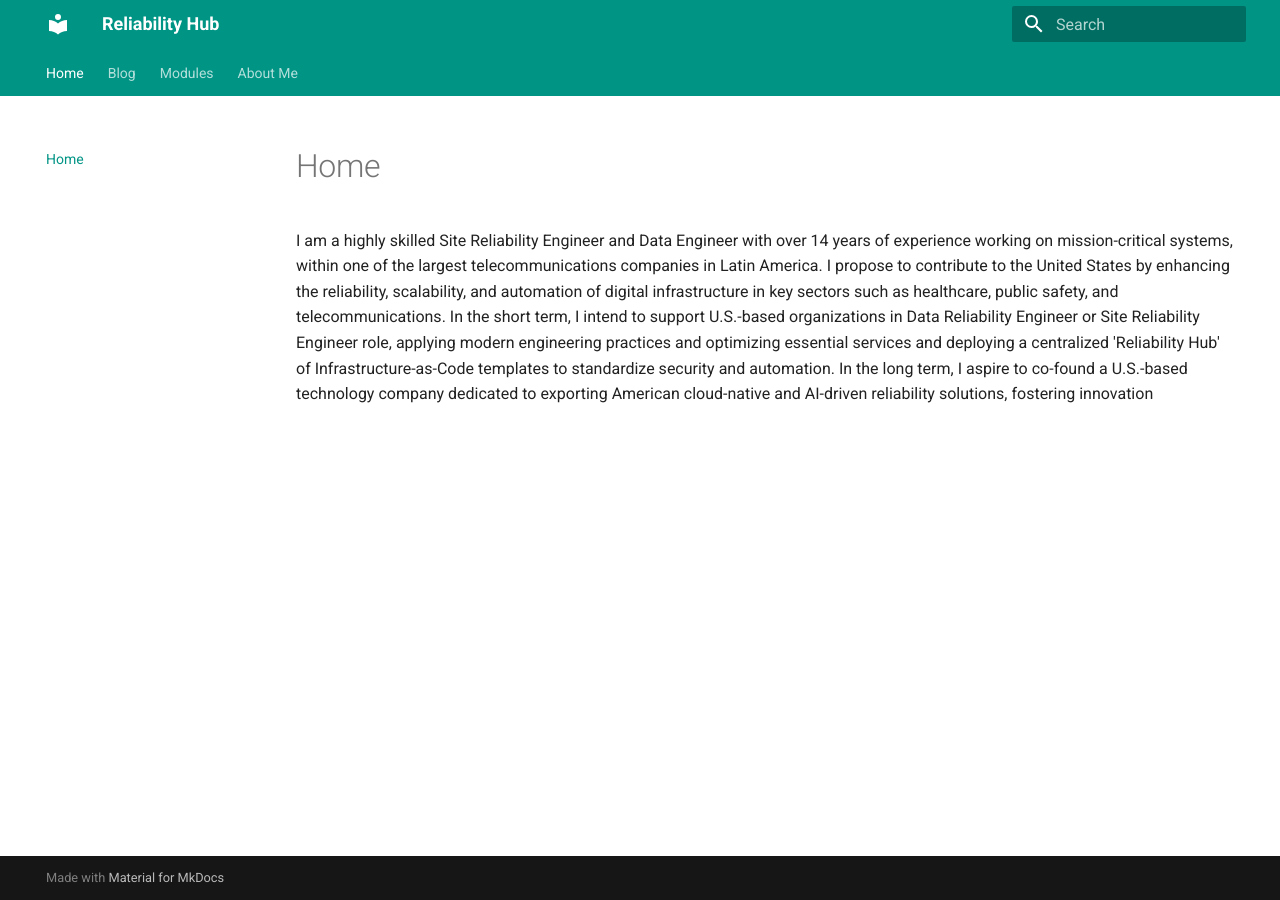
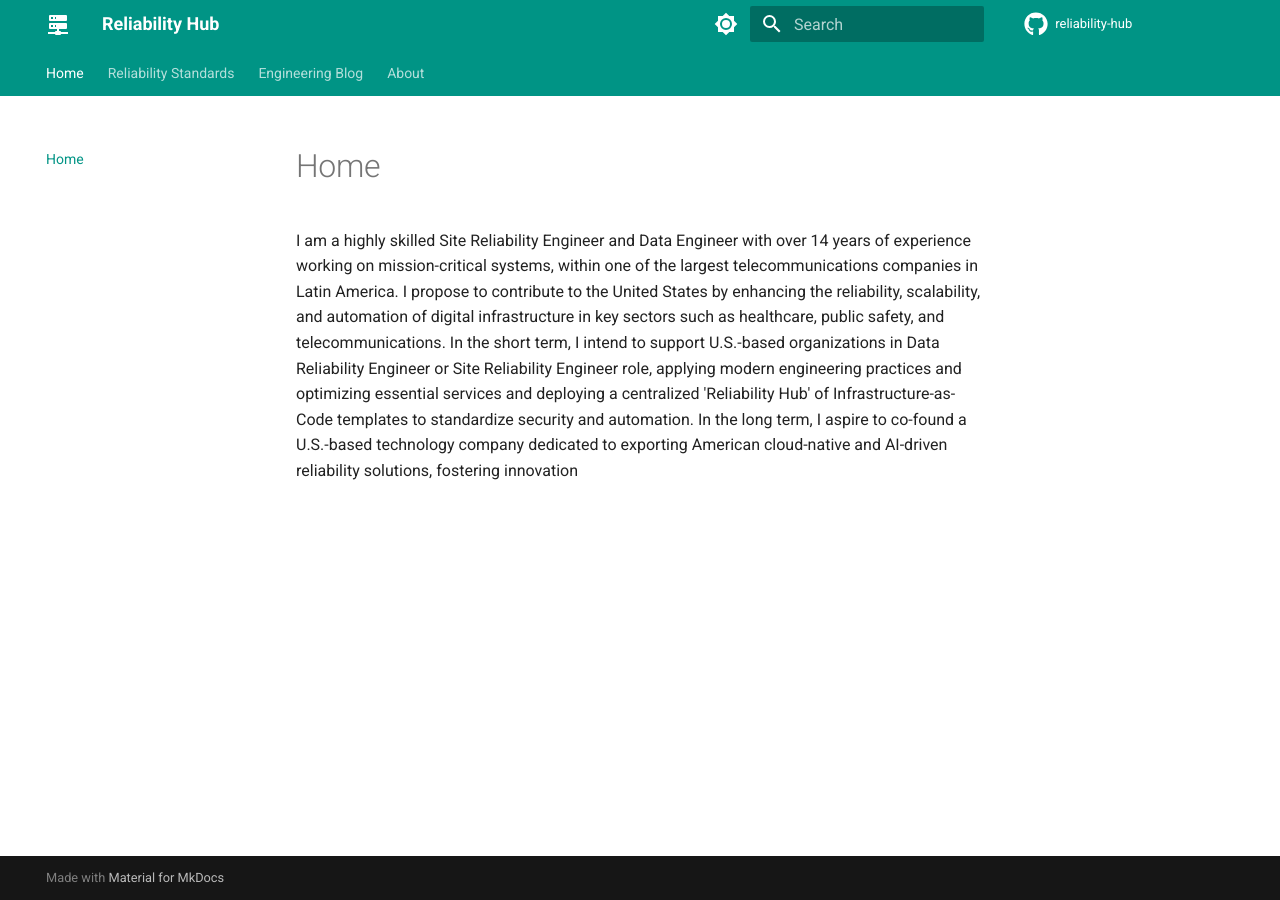
Before and after one commit to mcatalangt/data-reliability-hub, an MkDocs documentation site: the page built from docs/index.md, in a window 1280 px wide. Built offline with MkDocs 1.6.1 and Material for MkDocs 9.7.7, drawn with Linux system fonts in a browser that asks for light colours; comment, search, counter and statistics services are not loaded.

Commit message:
Update mkdocs.yml

```diff
--- a/mkdocs.yml
+++ b/mkdocs.yml
@@ -1,29 +1,79 @@
+# 1. INFORMACIÓN BÁSICA
 site_name: Reliability Hub
+site_description: Centralized SRE & Data Engineering Standards
+site_author: Marco Catalán
 site_url: https://marcocatalan.github.io/reliability-hub/
-site_author: Marco Catalán
-site_description: Centralized SRE & Data Engineering Standards
+repo_url: https://github.com/marcocatalan/reliability-hub
+repo_name: reliability-hub
 
+# 2. TEMA (APARIENCIA)
 theme:
   name: material
+  language: en
+  # Logo e Ícono (puedes usar emojis o rutas a imágenes)
+  icon:
+    logo: material/server-network
+    repo: fontawesome/brands/github
+
+  # Características de la interfaz (estilo Google Cloud Docs)
   features:
-    - navigation.tabs        # Pestañas estilo Google
-    - navigation.sections
-    - toc.integrate
+    - navigation.tabs        # Pestañas superiores en lugar de menú lateral
+    - navigation.sections    # Agrupa secciones en el menú
+    - navigation.top         # Botón "Volver arriba"
+    - search.suggest         # Sugerencias mientras escribes en la búsqueda
+    - search.highlight       # Resalta lo que buscas
+    - content.code.copy      # Botón de copiar en bloques de código
+
+  # Paleta de Colores (Modo Claro y Oscuro)
   palette:
+    # Modo Claro (Por defecto)
     - scheme: default
-      primary: teal          # Color profesional
-      accent: purple
+      primary: teal          # Color principal (Barra superior)
+      accent: purple         # Color de enlaces y botones
+      toggle:
+        icon: material/brightness-7
+        name: Switch to dark mode
 
+    # Modo Oscuro (Opcional para el usuario)
+    - scheme: slate
+      primary: teal
+      accent: lime
+      toggle:
+        icon: material/brightness-4
+        name: Switch to light mode
+
+# 3. PLUGINS (FUNCIONALIDADES EXTRA)
 plugins:
-  - search
-  - blog:                    # ¡Activa el modo Blog!
+  - search                 # Barra de búsqueda (Obligatorio)
+  - blog:                  # Tu Blog Técnico
       blog_dir: blog
       post_url_date_format: yyyy/MM/dd
 
+# 4. EXTENSIONES DE MARKDOWN (PARA QUE SE VEA PRO)
+markdown_extensions:
+  - admonition             # Para notas de advertencia/info (cajas de colores)
+  - pymdownx.details       # Para secciones colapsables
+  - pymdownx.superfences   # Para diagramas y código avanzado
+  - pymdownx.tabbed:       # Pestañas dentro del contenido
+      alternate_style: true
+  - pymdownx.highlight:    # Resaltado de sintaxis de código
+      anchor_linenums: true
+  - pymdownx.emoji:        # Emojis :rocket:
+      emoji_index: !!python/name:materialx.emoji.twemoji
+      emoji_generator: !!python/name:materialx.emoji.to_svg
+
+# 5. NAVEGACIÓN (TU MENÚ)
+# Aquí mapeas el título del menú -> archivo en la carpeta docs/
 nav:
   - Home: index.md
-  - Blog: blog/
-  - Modules:
+
+  - 'Reliability Standards':
       - 'Infrastructure as Code': modules/iac.md
       - 'Observability Stack': modules/observability.md
-  - 'About Me': about.md
+      - 'Automation Playbooks': modules/automation.md
+
+  - 'Engineering Blog':
+      - blog/index.md  # El índice del blog se genera solo
+
+  - 'About':
+      - 'My Profile': about.md
```
